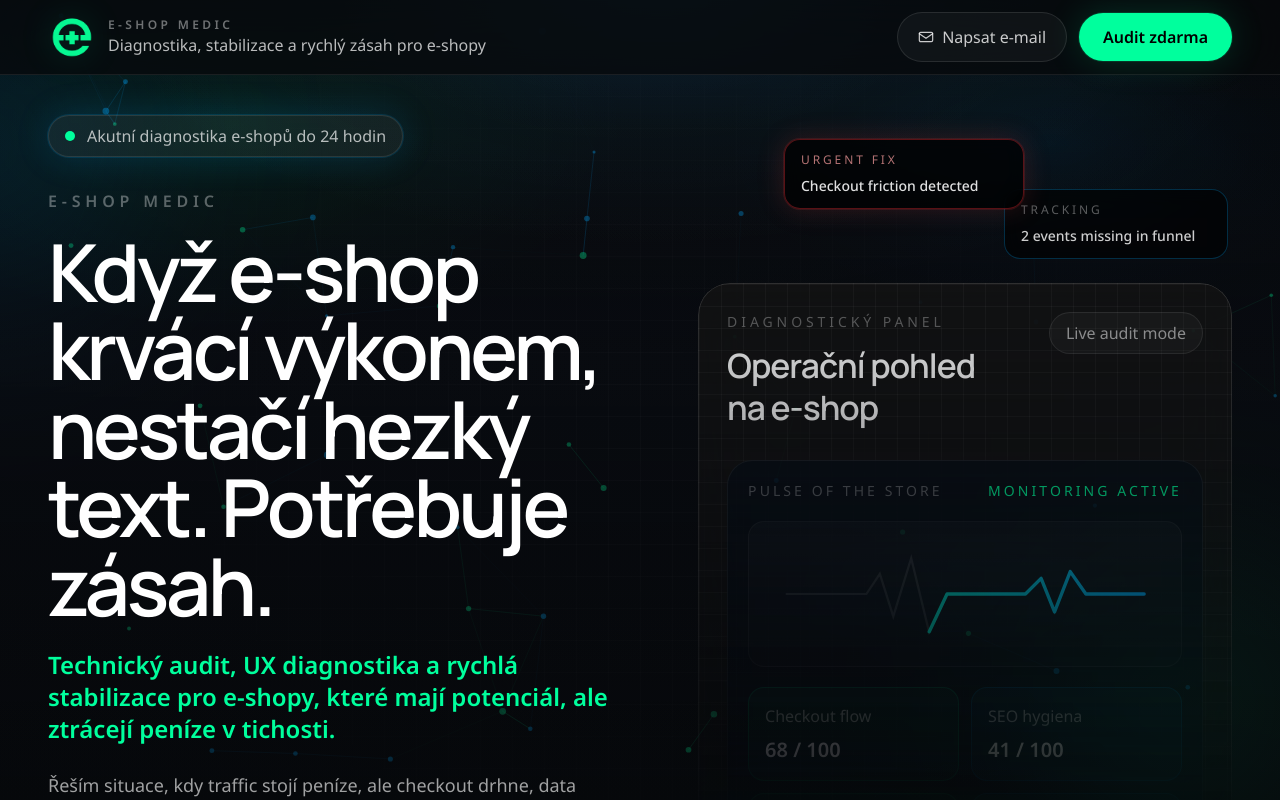
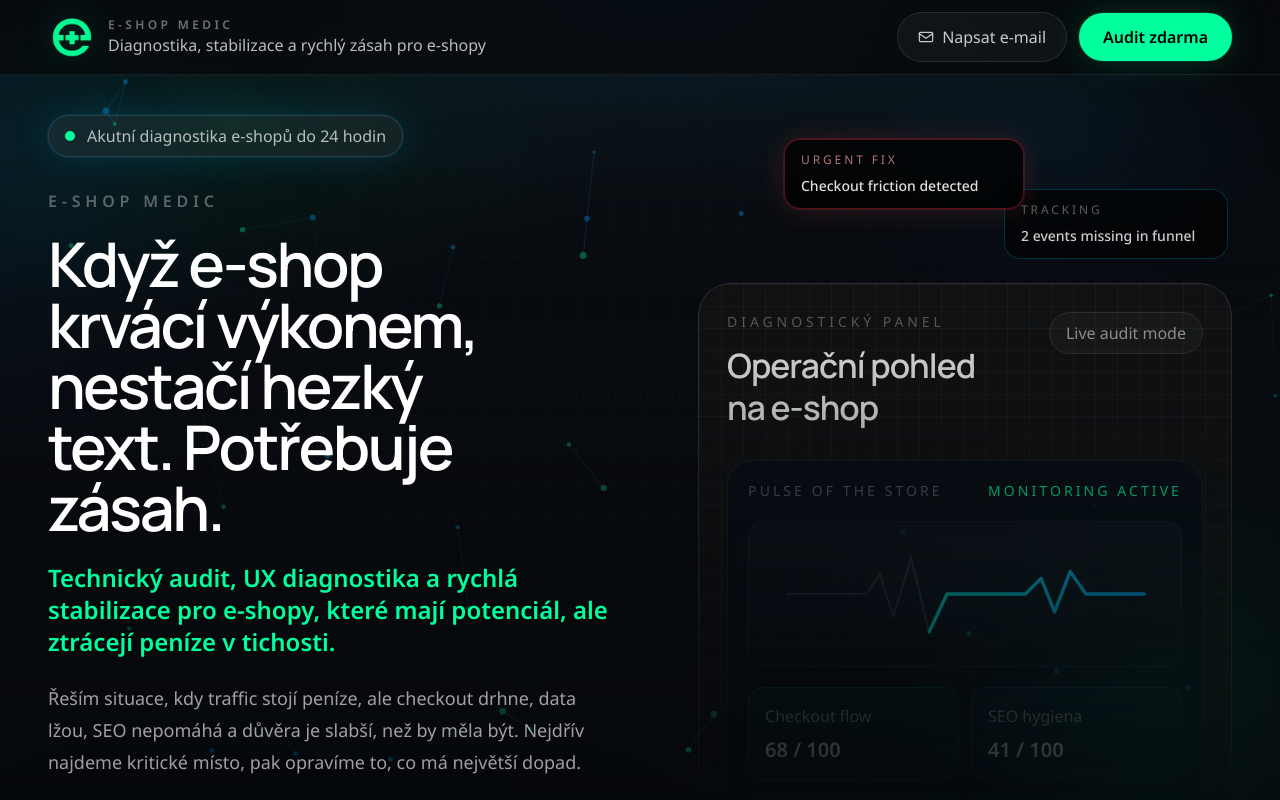
Before and after one commit to lb-ship-it/e-shop-medic, a Next.js app: page / in a window 1280 px wide. Shown: the top 800 px of the page. Built offline with nearby package versions, Linux system fonts and the light colour scheme.

Commit message:
Reduce hero headline size

```diff
--- a/app/page.tsx
+++ b/app/page.tsx
@@ -423,7 +423,7 @@ export default function Home() {
               <p className="mt-8 text-base font-semibold uppercase tracking-[0.3em] text-white/34">
                 E-shop Medic
               </p>
-              <h1 className="mt-5 max-w-[11ch] font-display text-5xl font-semibold leading-[1.04] tracking-[-0.045em] text-white sm:text-6xl sm:leading-[1.01] lg:text-[4.65rem] lg:leading-[0.98] xl:text-[5rem]">
+              <h1 className="mt-5 max-w-[11ch] font-display text-4xl font-semibold leading-[1.06] tracking-[-0.04em] text-white sm:text-[3rem] sm:leading-[1.02] lg:text-[3.5rem] lg:leading-[0.99] xl:text-[3.85rem]">
                 Když e-shop krvácí výkonem, nestačí hezký text. Potřebuje zásah.
               </h1>
               <p className="mt-6 max-w-3xl text-xl font-semibold text-accent-green sm:text-2xl">
```
